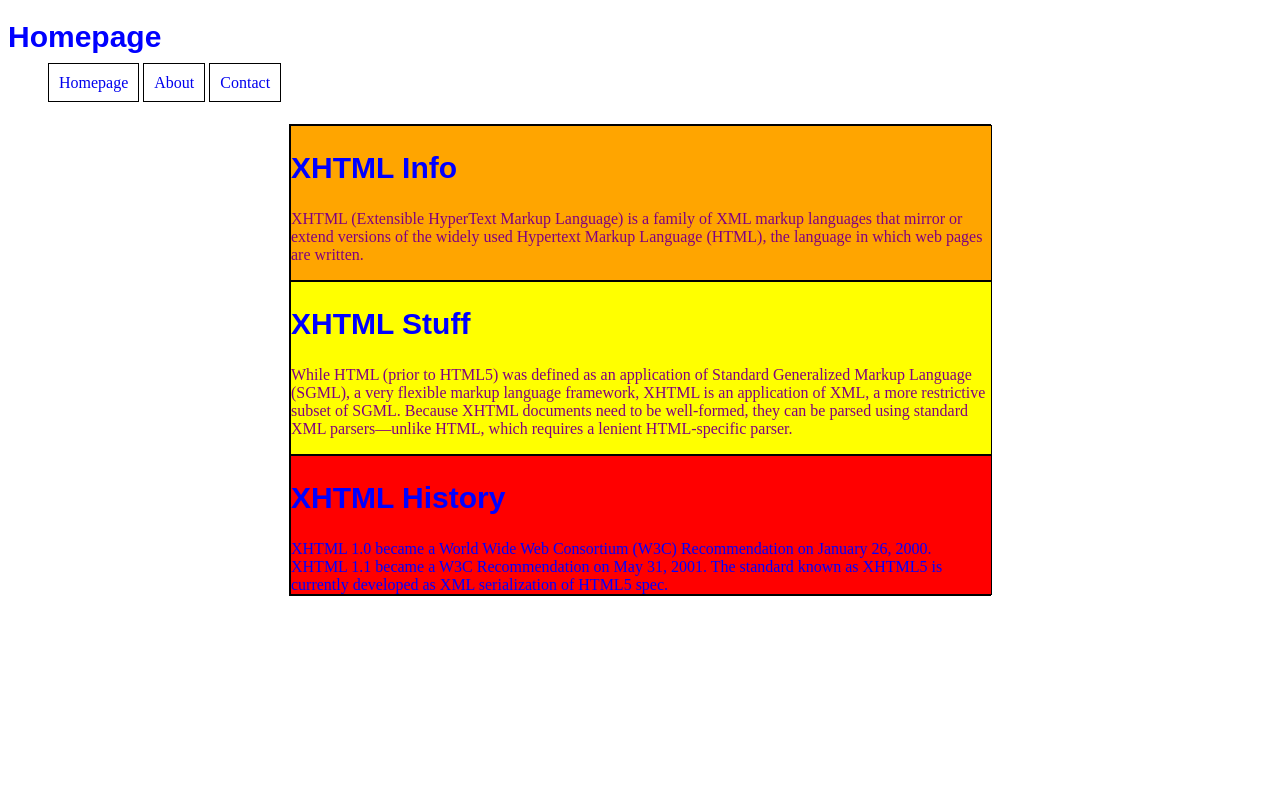
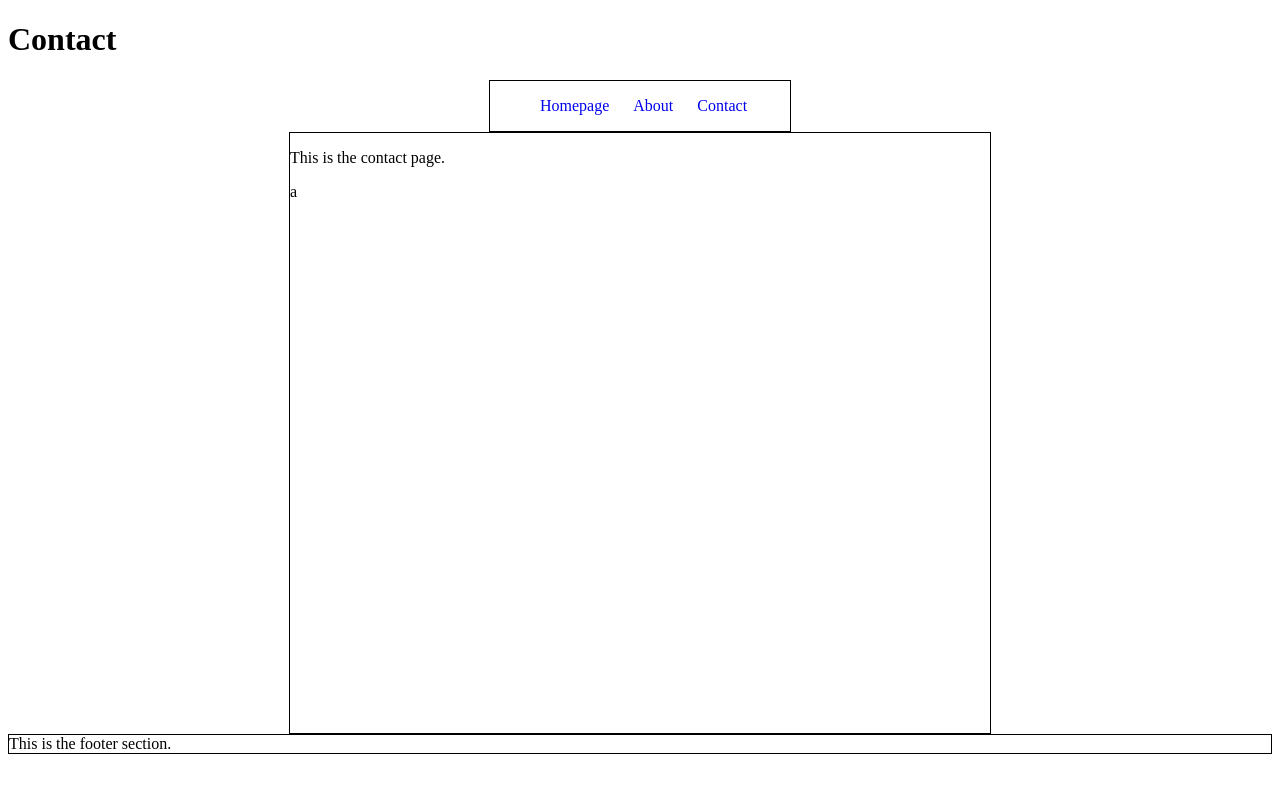
Before and after one commit to twohb/HtmlLecture23, a plain HTML site: page contact.html in a window 1280 px wide. Drawn offline with Linux system fonts and the light colour scheme.

Commit message:
starting point

```diff
--- a/contact.html
+++ b/contact.html
@@ -1,48 +1,42 @@
- <!DOCTYPE html
+<!DOCTYPE html
      PUBLIC "-//W3C//DTD XHTML 1.0 Transitional//EN"
      "http://www.w3.org/TR/xhtml1/DTD/xhtml1-transitional.dtd">
-<html>
+
+<html xmlns="http://www.w3.org/1999/xhtml">
 
 <head>
 
-<title>Homepage</title>
+<title>Contact</title>
+<meta http-equiv="Content-type" content="text/html; charset=UTF-8" />
+<meta name="keywords" content="Store, Pc's, Computer, Sell, Buy, Cheap" />
+<meta name="desc" content="Online Store for selling computers" />
+<meta name="author" name="Victor Bastos" />
 <link rel="stylesheet" type="text/css" href="style.css" />
 
 </head>
 
 <body>
 
-<h1>Homepage</h1>
+<h1>Contact</h1>
 
 <div id="nav">
-    <ul>
-    <li><a href="index2.html">Homepage</a></li>
-    <li><a href="about.html">About</a></li>
-    <li><a href="contact.html">Contact</a></li>
-    </ul>
+	<ul>
+		<li><a href="index.html">Homepage</a></li>
+		<li><a href="about.html" target="_blank">About</a></li>
+		<li><a href="contact.html">Contact</a></li>
+	</ul>
 </div>
 
-<!--
-<p>The is a <u>link</u> <a href="http://localhost:3000"> LocalHost</a>
--->
 <div id="container">
-<div id="intro">
-<h2>XHTML Info</h2>
-<p> XHTML (Extensible HyperText Markup Language) is a family of XML markup languages that mirror or extend versions of the widely used Hypertext Markup Language (HTML), the language in which web pages are written.
+
+<p>This is the contact page.</p>a
 
 </div>
 
-<div id="overview">
-<h2>XHTML Stuff</h2>
-<p>While HTML (prior to HTML5) was defined as an application of Standard Generalized Markup Language (SGML), a very flexible markup language framework, XHTML is an application of XML, a more restrictive subset of SGML. Because XHTML documents need to be well-formed, they can be parsed using standard XML parsers—unlike HTML, which requires a lenient HTML-specific parser.</p>
+<div id="footer">
+This is the footer section.
 </div>
 
-<div id="motivation">
-<h2>XHTML History</h2>
-<a name="History">XHTML 1.0 became a World Wide Web Consortium (W3C) Recommendation on January 26, 2000. XHTML 1.1 became a W3C Recommendation on May 31, 2001. The standard known as XHTML5 is currently developed as XML serialization of HTML5 spec.<a/>
-</div>
-
-</div>
 
 </body>
 
--- a/style.css
+++ b/style.css
@@ -1,45 +1,25 @@
-h1 ,h2 {
-	color:blue;
-	font-family: Arial;
-    font-size: 30px;
-    }
 
-/*
-Using a "." with the class name will apply it to anything in its class
-*/
-.Header {
-    color: orange;
-
-}
-
-p {
-color: purple;
-
-}
 
 #nav{
-    /* border: 1px solid black; */
+border: 1px solid black;
 height: 50px;
-    width: auto;
+width: 300px;
 background-color: white;
 margin: 0px auto;
 }
 
 #nav ul{
-    list-style: none;
+list-style-type: none;
 }
 
 #nav ul li{
-    border:1px solid black;
 width: 70px;
 display: inline;
 padding: 10px;
-
 }
 
 #nav ul li a:link{
 text-decoration: none;
-
 }
 
 #nav ul li a:visited{
@@ -57,53 +37,17 @@ text-decoration: none;
 color: red;
 }
 
-
-
-
-p.Dummy{
-color: blue;
-font-size: 20px;
-}
-
-p#What{
-    color:purple;
-}
-
-.spanclass{
-    color: black;
-}
-
 #container{
 border: 1px solid black;
-    height: auto;
+height: 600px;
 width: 700px;
 position: relative;
 margin: 0px auto;
 }
 
-#intro{
+#footer{
 border: 1px solid black;
-    color: blue;
-    width: 100%;
-    height: auto;
-    background-color: orange;
-    position: absolute
-    left: 10px;
+height: 40px:
+width: 700px;
+margin: 0px auto;
 }
-
-#overview{
-    font-family: Times New Roman;
-    border: 1px solid black;
-    color: blue;
-    width: 100%;
-    height: auto;
-    background-color: yellow;
-}
-
-#motivation{
-    border: 1px solid black;
-    color: blue;
-    width: 100%;
-    height: auto;
-    background-color: red;
-}
```
Also changed, not shown: about.html (+26 -10 lines), index.html (+23 -65 lines). Lines whose indentation alone changed are shown as unchanged.
